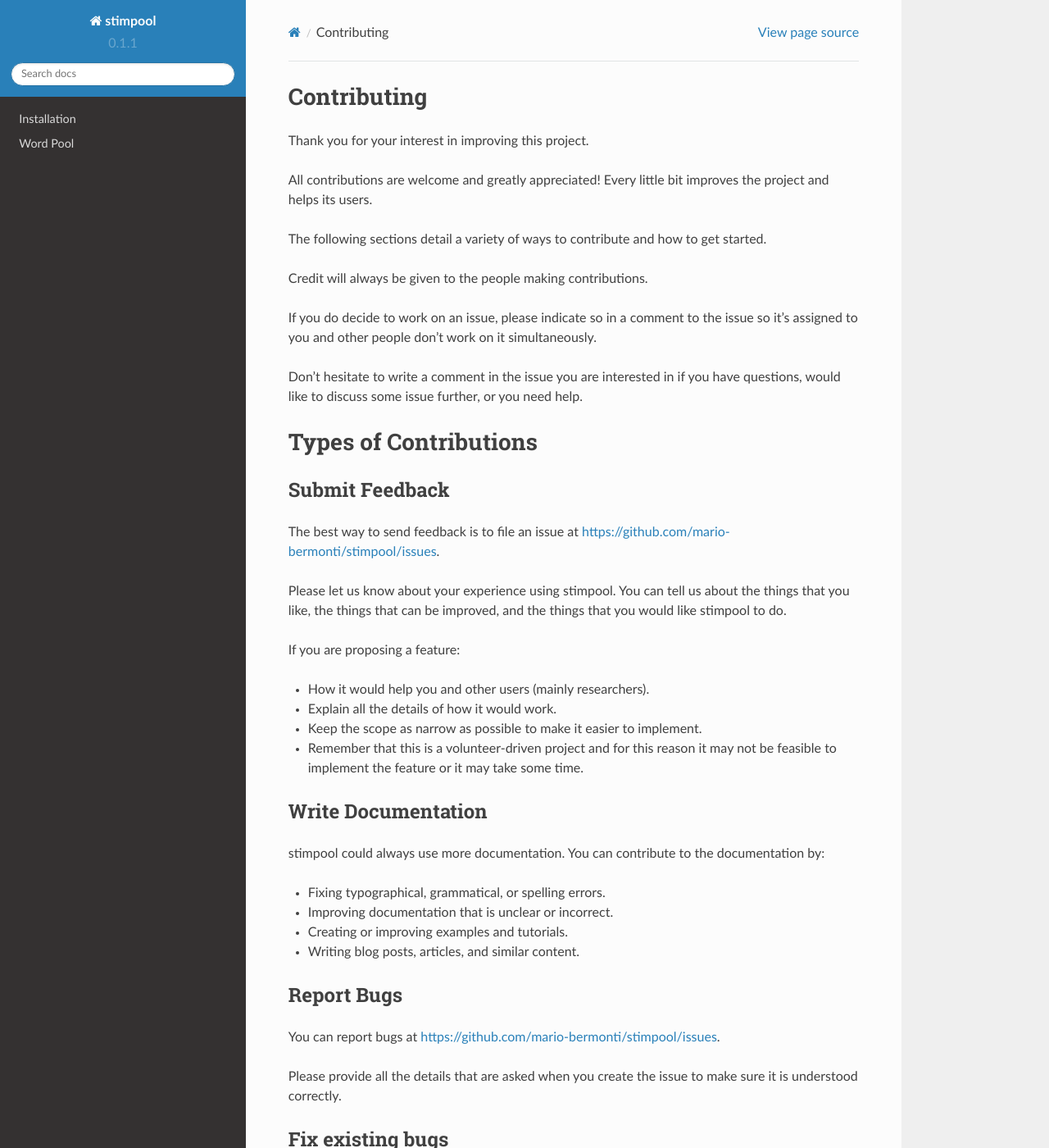
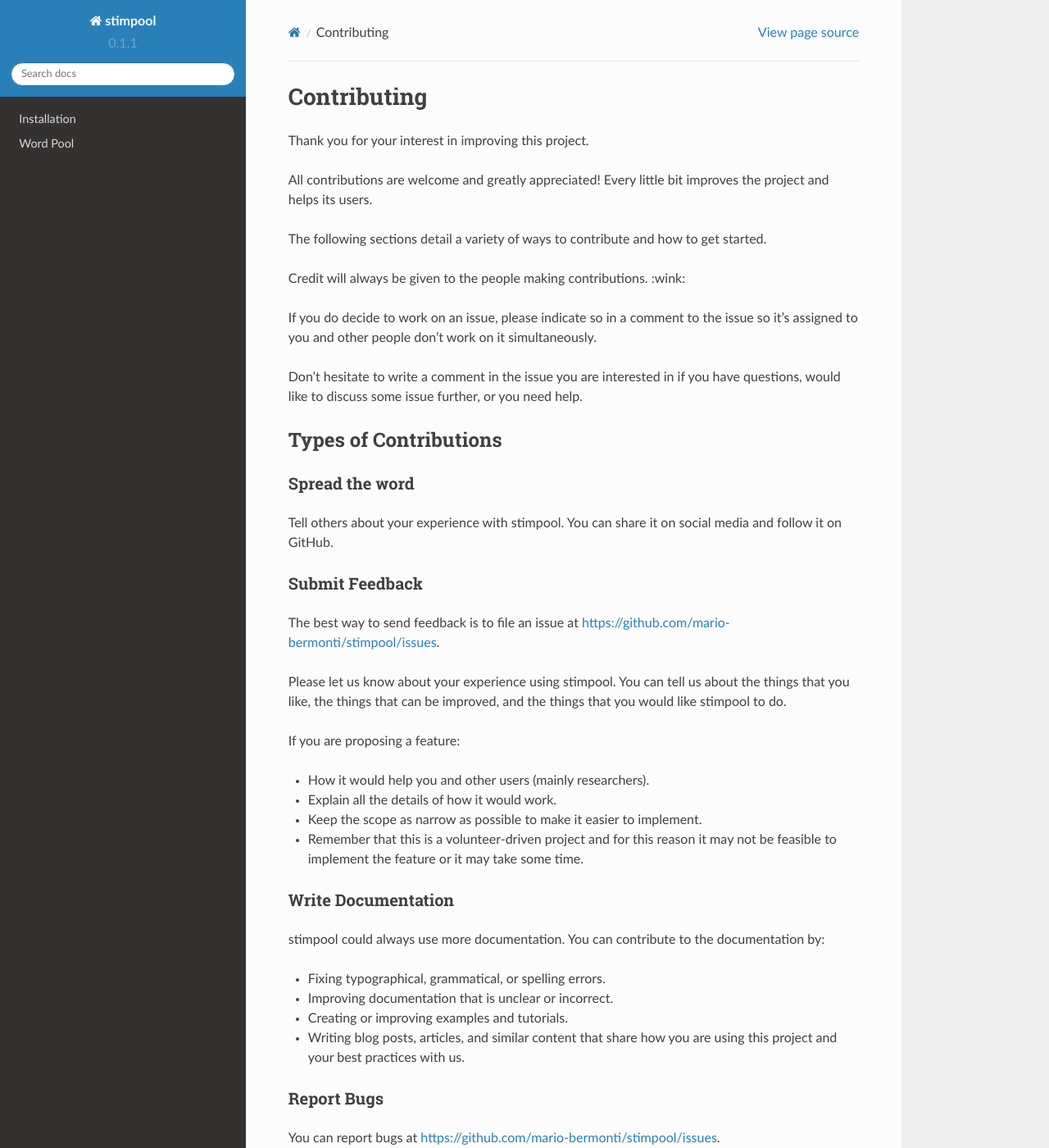
Before and after one commit to mario-bermonti/stimpool, a Sphinx documentation site: the page built from docs/contributing.md, in a window 1280 px wide and 1400 px high. Shown: the whole window at 82% size. Built offline with Sphinx 7.4.7 and the Read the Docs theme 2.0.0, drawn with Linux system fonts in a browser that asks for light colours.

Commit message:
Improve the description of types of contributions

```diff
--- a/docs/contributing.md
+++ b/docs/contributing.md
@@ -7,7 +7,7 @@
 
 The following sections detail a variety of ways to contribute and how to get started.
 
-Credit will always be given to the people making contributions.
+Credit will always be given to the people making contributions. :wink:
 
 If you do decide to work on an issue, please indicate so in a comment to the issue
 so it's assigned to you and other people don't work on it simultaneously.
@@ -16,9 +16,12 @@
 if you have questions, would like to discuss some issue further, or you need help.
 
 
-# Types of Contributions
+## Types of Contributions
 
-## Submit Feedback
+### Spread the word
+Tell others about your experience with stimpool. You can share it on social media and follow it on GitHub.
+
+### Submit Feedback
 
 The best way to send feedback is to file an issue at
  <https://github.com/mario-bermonti/stimpool/issues>.
@@ -33,27 +36,27 @@
 - Remember that this is a volunteer-driven project and for this reason it may not be feasible
   to implement the feature or it may take some time.
 
-## Write Documentation
+### Write Documentation
 
 stimpool could always use more documentation. You can contribute to the documentation
 by:
 - Fixing typographical, grammatical, or spelling errors.
 - Improving documentation that is unclear or incorrect.
 - Creating or improving examples and tutorials.
-- Writing blog posts, articles, and similar content.
+- Writing blog posts, articles, and similar content that share how you are using this project and your best practices with us.
 
-## Report Bugs
+### Report Bugs
   You can report bugs at <https://github.com/mario-bermonti/stimpool/issues>.
 
   Please provide all the details that are asked when you create the issue to make sure
   it is understood correctly.
 
-## Fix existing bugs
+### Fix existing bugs
 
   Look through the GitHub issues for bugs. Anything tagged with \"bug\"
   and \"help wanted\" is open to whoever wants to implement it.
 
-## Implement Features
+### Implement Features
 
 Look through the GitHub issues for features. Anything tagged with
 \"enhancement\" and \"help wanted\" is open to whoever wants to
```
